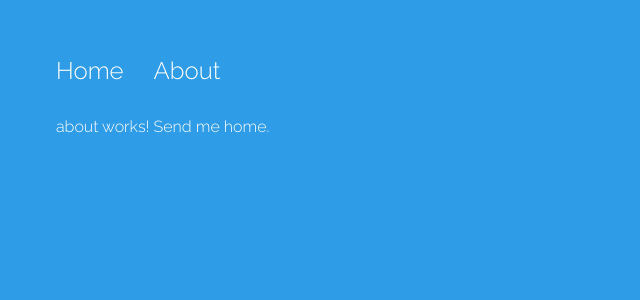
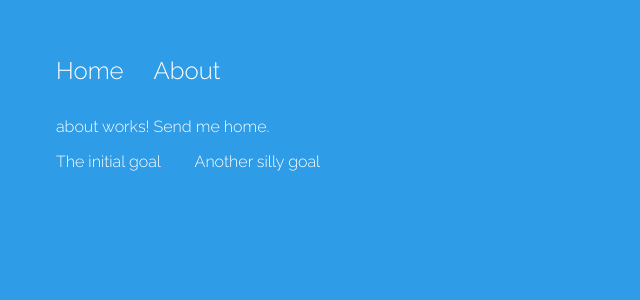
Before and after one commit to ouyi/ng6demo, an Angular app: page /about/48 in a window 1280 px wide. Shown: the top 300 px of the page, without its empty margins (0-640 px from the left). Built offline with nearby package versions, Linux system fonts and the light colour scheme.

Commit message:
Use service for data

```diff
--- a/src/app/about/about.component.html
+++ b/src/app/about/about.component.html
@@ -2,3 +2,9 @@
   about works!
   <a href="#" (click)="sendMeHome()">Send me home.</a>
 </p>
+
+<ul>
+  <li *ngFor="let goal of goals">
+    {{ goal }}
+  </li>
+</ul>
--- a/src/app/about/about.component.ts
+++ b/src/app/about/about.component.ts
@@ -1,5 +1,6 @@
 import { Component, OnInit } from '@angular/core';
 import { ActivatedRoute, Router } from '@angular/router';
+import { DataService } from '../data.service';
 
 @Component({
   selector: 'app-about',
@@ -8,11 +9,14 @@ import { ActivatedRoute, Router } from '@angular/router';
 })
 export class AboutComponent implements OnInit {
 
-  constructor(private route: ActivatedRoute, private router: Router) {
+  goals: any;
+
+  constructor(private route: ActivatedRoute, private router: Router, private dataService: DataService) {
     this.route.params.subscribe( req => console.log(req.id));
   }
 
   ngOnInit() {
+    this.dataService.obsGoals.subscribe(g => this.goals = g);
   }
 
   sendMeHome() {
--- /dev/null
+++ b/src/app/data.service.ts
@@ -0,0 +1,18 @@
+import { Injectable } from '@angular/core';
+import { BehaviorSubject } from 'rxjs';
+
+@Injectable({
+  providedIn: 'root'
+})
+export class DataService {
+
+  private goals = new BehaviorSubject<any>(['The initial goal', 'Another silly goal']);
+
+  obsGoals = this.goals.asObservable();
+
+  constructor() { }
+
+  changeGoals(newGoals) {
+    this.goals.next(newGoals);
+  }
+}
--- a/src/app/home/home.component.ts
+++ b/src/app/home/home.component.ts
@@ -1,5 +1,6 @@
 import { Component, OnInit } from '@angular/core';
 import { trigger, style, transition, animate, keyframes, query, stagger } from '@angular/animations'
+import { DataService } from '../data.service';
 
 @Component({
   selector: 'app-home',
@@ -39,9 +40,10 @@ export class HomeComponent implements OnInit {
 
   goals = [];
 
-  constructor() { }
+  constructor(private dataService: DataService) { }
 
   ngOnInit() {
+    this.dataService.obsGoals.subscribe(g => this.goals = g);
     this.itemCount = this.goals.length;
   }
 
@@ -49,9 +51,11 @@ export class HomeComponent implements OnInit {
     this.goals.push(this.goalText);
     this.goalText = '';
     this.itemCount = this.goals.length;
+    this.dataService.changeGoals(this.goals);
   }
 
   removeItem(i) {
     this.goals.splice(i, 1);
+    this.dataService.changeGoals(this.goals);
   }
 }
```
Also changed, not shown: 1 other file (tests, documents, lock files or other folders).
